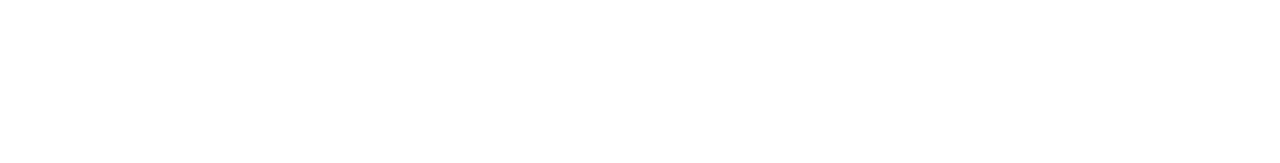
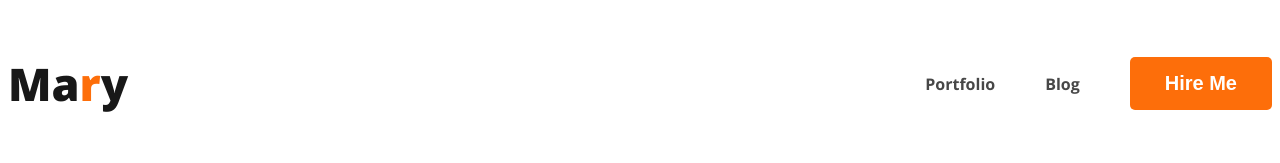
Before and after one commit to rakibunateed/webdeveloper-portfolio, a plain HTML site: page index.html in a window 1280 px wide. Drawn offline with nearby package versions, Linux system fonts and the light colour scheme.

Commit message:
second commit

```diff
--- a/index.html
+++ b/index.html
@@ -4,11 +4,23 @@
     <meta charset="UTF-8">
     <meta name="viewport" content="width=device-width, initial-scale=1.0">
     <title>Web Developer Portfolio</title>
+    <link rel="preconnect" href="https://fonts.googleapis.com">
+<link rel="preconnect" href="https://fonts.gstatic.com" crossorigin>
+<link href="https://fonts.googleapis.com/css2?family=Open+Sans:wght@700;800&display=swap" rel="stylesheet">
     <link rel="stylesheet" href="styles/developer.css">
 
 </head>
 <body>
     <header>
+        <nav>
+            <h3 class="nav-title">Ma<span class="text-primary">r</span>y</h3>
+            <ul>
+                <li><a href="">Portfolio</a></li>
+                <li><a href="">Blog</a></li>
+                <li><button class="btn-primary">Hire Me</button></li>
+
+            </ul>
+        </nav>
 
     </header>
     <main>
--- a/styles/developer.css
+++ b/styles/developer.css
@@ -0,0 +1,47 @@
+/*common shared styles  */
+body{font-family: 'Open Sans', sans-serif;}
+
+
+
+/* nav releted styles */
+nav{
+    display: flex;
+    justify-content: space-between;
+    align-items: center;
+}
+.nav-title{
+    color:  #181818;
+    font-size: 45px;
+    font-weight: 800;
+
+}
+.text-primary{
+    color: #FD6E0A;
+
+font-size: 45px;
+font-weight: 800;
+}
+.btn-primary{
+    border-radius: 5px;
+background: #FD6E0A;
+color: #FFF;
+font-size: 20px;
+font-weight: 700;
+border: 0;
+padding: 15px 35px;
+}
+nav > ul{
+    display: flex;
+    align-items: center;
+}
+nav li{
+    list-style: none;
+    margin-left: 50px;
+
+
+}
+nav a {
+    text-decoration: none;
+    color: #474747;
+
+}
```
